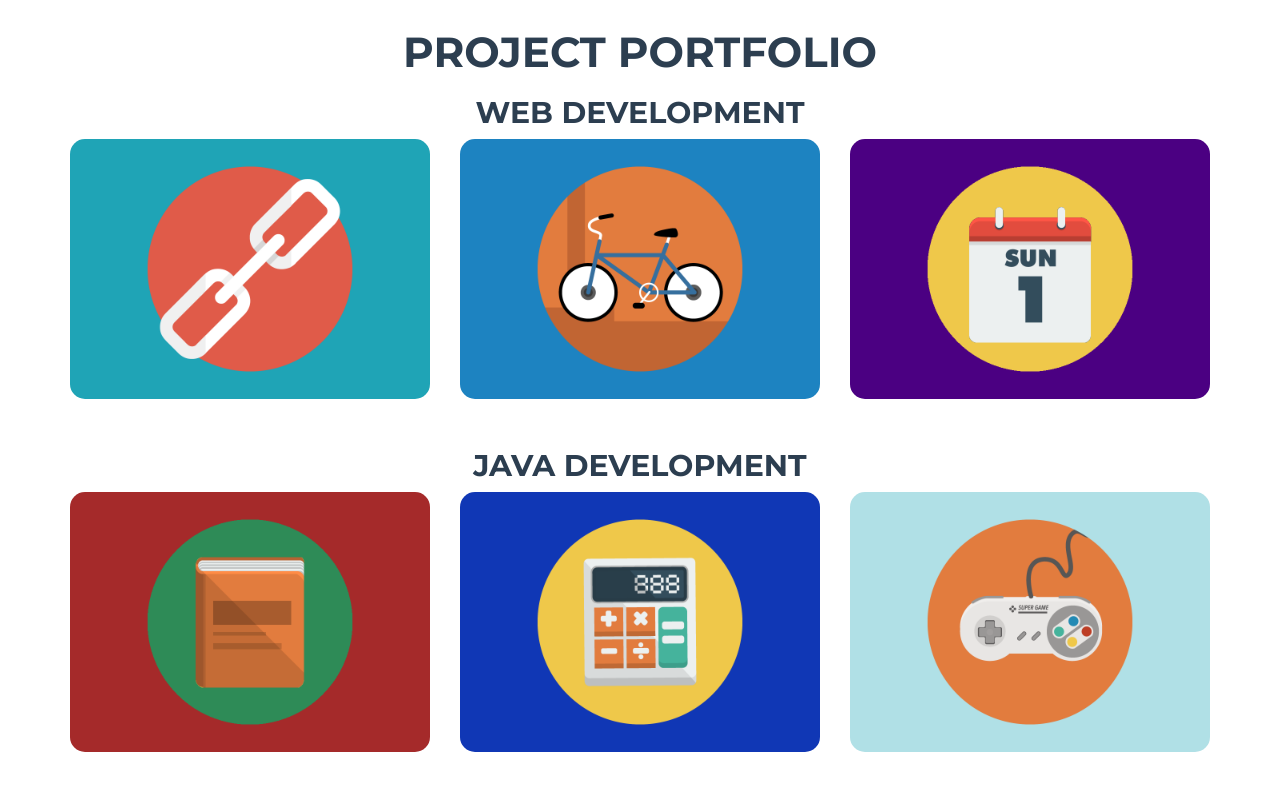
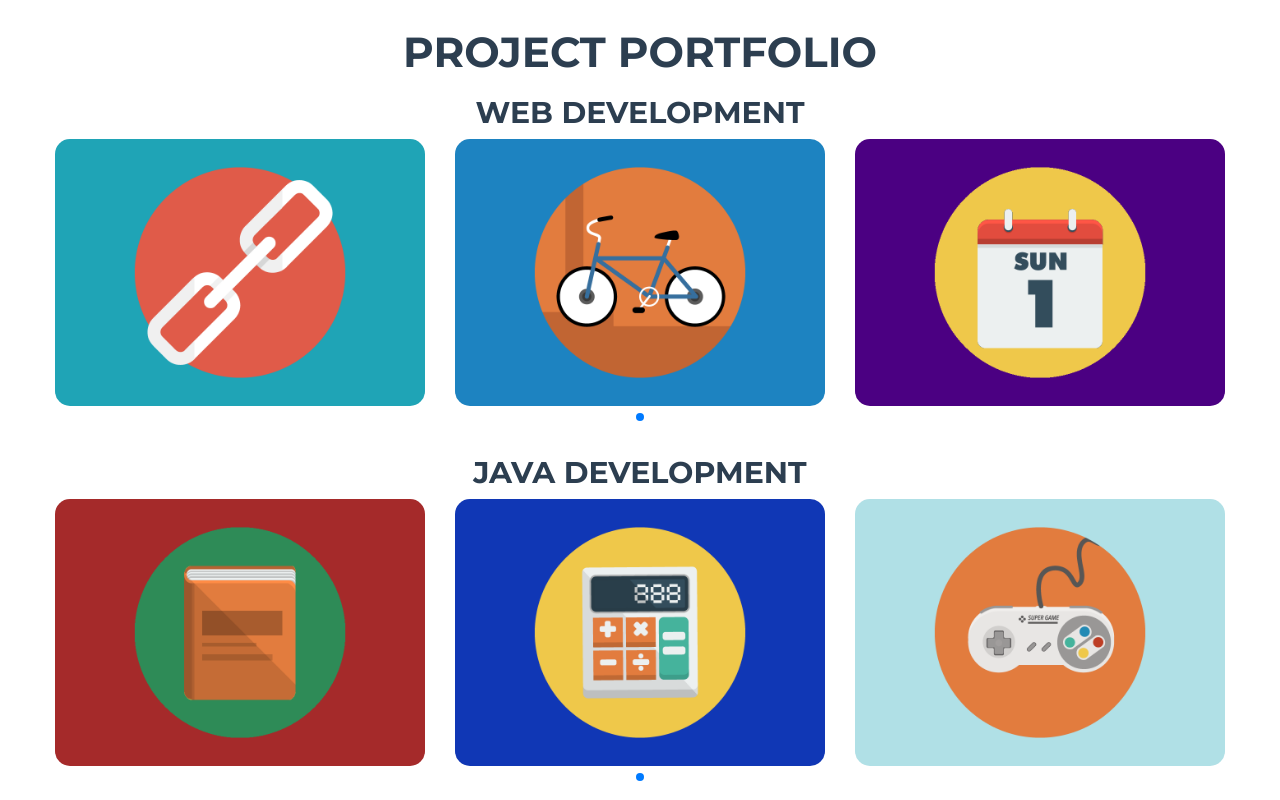
Before and after one commit to ccrowley96/cormaccrowley, a website: page index.html in a window 1280 px wide. Shown: the part 1160-1960 px from the top of the page. Drawn offline with nearby package versions, Linux system fonts and the light colour scheme.

Commit message:
added swiper to porfolio section

```diff
--- a/css/freelancer.css
+++ b/css/freelancer.css
@@ -240,6 +240,7 @@ section.success {
   transition: all ease 0.5s;
   -webkit-transition: all ease 0.5s;
   -moz-transition: all ease 0.5s;
+  border-radius: 13px;
 }
 #portfolio .portfolio-item .portfolio-link .caption:hover {
   opacity: 1;
@@ -247,15 +248,15 @@ section.success {
 #portfolio .portfolio-item .portfolio-link .caption .caption-content {
   position: absolute;
   width: 100%;
-  height: 20px;
+  height: 10px;
   font-size: 20px;
   text-align: center;
   top: 50%;
-  margin-top: -12px;
+  margin-top: -30px;
   color: white;
 }
 .portfolio .portfolio-item .portfolio-link .caption .caption-content i {
-  margin-top: -12px;
+  margin-top: -30px;
 }
 #portfolio .portfolio-item .portfolio-link .caption .caption-content h3,
 #portfolio .portfolio-item .portfolio-link .caption .caption-content h4 {
@@ -600,3 +601,27 @@ mark.white{
 #portfolio{
   padding-top: 70px;
 }
+
+.swiper-container {
+        width: 100%;
+        height: 50%;
+    }
+.swiper-slide {
+        text-align: center;
+        font-size: 18px;
+        background: #fff;
+
+        /* Center slide text vertically */
+        display: -webkit-box;
+        display: -ms-flexbox;
+        display: -webkit-flex;
+        display: flex;
+        -webkit-box-pack: center;
+        -ms-flex-pack: center;
+        -webkit-justify-content: center;
+        justify-content: center;
+        -webkit-box-align: center;
+        -ms-flex-align: center;
+        -webkit-align-items: center;
+        align-items: center;
+    }
--- a/index.html
+++ b/index.html
@@ -22,6 +22,8 @@
 
     <!-- Theme CSS -->
     <link href="css/freelancer.css" rel="stylesheet">
+    <!-- Link Swiper's CSS -->
+    <link rel="stylesheet" href="swiper.min.css">
 
     <!-- Custom Fonts -->
     <link href="vendor/font-awesome/css/font-awesome.min.css" rel="stylesheet" type="text/css">
@@ -183,26 +185,34 @@
             <div class="col-lg-12 text-center">
             	<h3 style = "color:#2C3E50; font-size: 30px;">Web Development</h3>
             </div>
-                <div class="col-sm-4 portfolio-item">
+
+             <div class="swiper-container">
+             <div class="swiper-wrapper">
+                <div class="swiper-slide">
+                <div class="portfolio-item">
                     <a href="#portfolioModal1" class="portfolio-link" data-toggle="modal">
 
 
                         <div class="caption">
                             <div class="caption-content">
-                                <i class="fa fa-search-plus fa-3x"></i>
-                                <h3>My Website</h3>
+                                <h4>My Website!</h4>
+                                <i class="fa fa-search-plus fa-2x"></i>
+
                             </div>
                         </div>
                         <img src="img/portfolio/link.png" class="img-responsive" alt="Cabin" style = "border-radius: 15px;">
                     </a>
                 </div>
+                </div>
 
-                <div class="col-sm-4 portfolio-item">
+                <div class="swiper-slide">
+                <div class="portfolio-item">
                     <a href="#portfolioModal2" class="portfolio-link" data-toggle="modal">
                         <div class="caption">
                             <div class="caption-content">
-                                <i class="fa fa-search-plus fa-3x"></i>
-                                <h3>Lit-Bike</h3>
+
+                                <h4>Lit-Bike</h4>
+                                <i class="fa fa-search-plus fa-2x"></i>
                             </div>
                         </div>
                         <img src="img/portfolio/bicycle.png" class="img-responsive" alt="Slice of cake" style = "border-radius: 15px;">
@@ -210,64 +220,84 @@
 
                     </a>
                 </div>
-                <div class="col-sm-4 portfolio-item">
+                </div>
+
+                <div class="swiper-slide">
+                <div class="portfolio-item">
                     <a href="#portfolioModal3" class="portfolio-link" data-toggle="modal">
                         <div class="caption">
                             <div class="caption-content">
-                                <i class="fa fa-search-plus fa-3x"></i>
-                                <h3>QU-ExamBoss</h3>
+                                <h4>QU-ExamBoss</h4>
+                                <i class="fa fa-search-plus fa-2x"></i>
                             </div>
                         </div>
                         <img src="img/portfolio/Calendar.png" class="img-responsive" alt="Circus tent" style = "border-radius: 15px;">
                     </a>
                 </div>
+                </div>
 
-            </div>
+             </div><!--End Swiper-->
+             <!-- Add Pagination -->
+                <div class="swiper-pagination"></div>
+             </div><!--End Swiper-->
+            </div><!--End Row-->
 
          <div class="row">
             <div class="col-lg-12 text-center">
             	<h3 style = "color:#2C3E50; font-size: 30px;">Java Development</h3>
             </div>
-            <div class="col-sm-4 portfolio-item">
+
+            <div class="swiper-container">
+            <div class="swiper-wrapper">
+
+            <div class="swiper-slide">
+            <div class="portfolio-item">
                     <a href="#portfolioModal4" class="portfolio-link" data-toggle="modal">
                         <div class="caption">
                             <div class="caption-content">
-                                <i class="fa fa-search-plus fa-3x"></i>
-                                <h3>Library System</h3>
+                                <h4>Library System</h4>
+                                <i class="fa fa-search-plus fa-2x"></i>
                             </div>
                         </div>
                         <img src="img/portfolio/queenslibrary.png" class="img-responsive" alt="Circus tent" style = "border-radius: 15px;">
                     </a>
                 </div>
-            <div class="col-sm-4 portfolio-item">
+            </div>
+            <div class="swiper-slide">
+            <div class="portfolio-item">
                     <a href="#portfolioModal5" class="portfolio-link" data-toggle="modal">
                         <div class="caption">
                             <div class="caption-content">
-                                <i class="fa fa-search-plus fa-3x"></i>
-                                <h3>Matrix Calculator</h3>
+                                <h4>Matrix Calculator</h4>
+                                <i class="fa fa-search-plus fa-2x"></i>
                             </div>
                         </div>
                         <img src="img/portfolio/calculator.png" class="img-responsive" alt="Circus tent" style = "border-radius: 15px;">
                     </a>
             </div>
+            </div>
 
-             <div class="col-sm-4 portfolio-item">
+            <div class="swiper-slide">
+             <div class="portfolio-item">
                     <a href="#portfolioModal6" class="portfolio-link" data-toggle="modal">
                         <div class="caption">
                             <div class="caption-content">
-                                <i class="fa fa-search-plus fa-3x"></i>
-                                <h3>Crate-Stacker</h3>
+                                <h4>Crate-Stacker</h4>
+                                <i class="fa fa-search-plus fa-2x"></i>
                             </div>
                         </div>
                         <img src="img/portfolio/Gamepad.png" class="img-responsive" alt="Circus tent" style = "border-radius: 15px;">
                     </a>
                 </div>
+                </div>
 
+            </div><!--End Swiper-->
+            <!-- Add Pagination -->
+            <div class="swiper-pagination"></div>
+            </div><!--End Swiper-->
+         </div><!-- End Row -->
 
-         </div>
-
-
-        </div>
+        </div><!-- End Portfolio Container -->
     </section>
 
     <!-- About Section -->
@@ -946,6 +976,20 @@ Row elements seperated by return
 	<!-- Google inline code JavaScript -->
     <script src="https://cdn.rawgit.com/google/code-prettify/master/loader/run_prettify.js?skin=desert" ></script>
 
+    <!-- Swiper JS -->
+    <script src="swiper.min.js"></script>
+
+    <!-- Initialize Swiper -->
+    <script>
+    var swiper = new Swiper('.swiper-container', {
+        pagination: '.swiper-pagination',
+        slidesPerView: 3,
+        paginationClickable: true,
+        spaceBetween: 30
+    });
+    </script>
+
+
 </body>
 
 </html>
```
Also changed, not shown: swiper.min.css (added), swiper.min.js (added).
